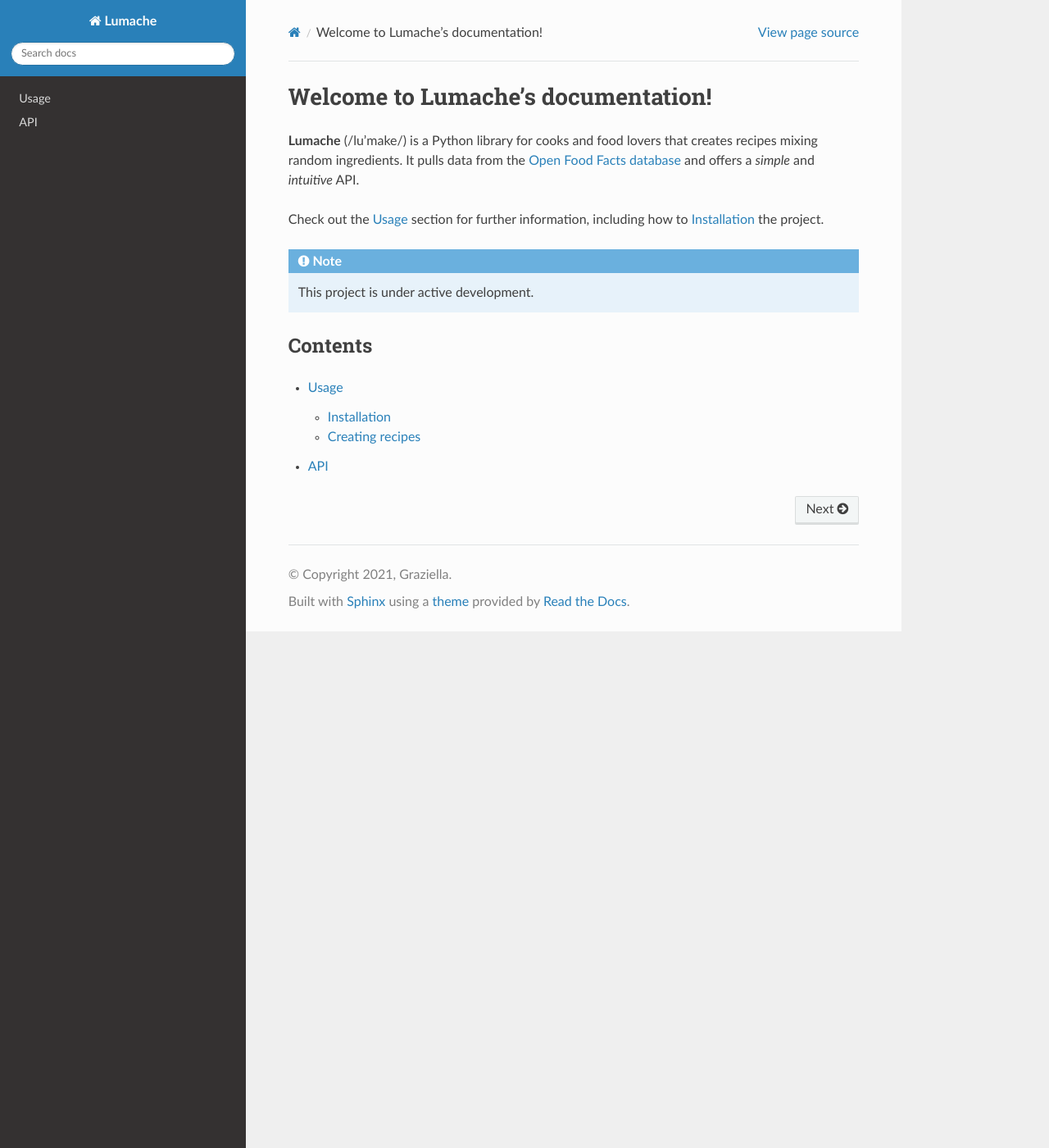
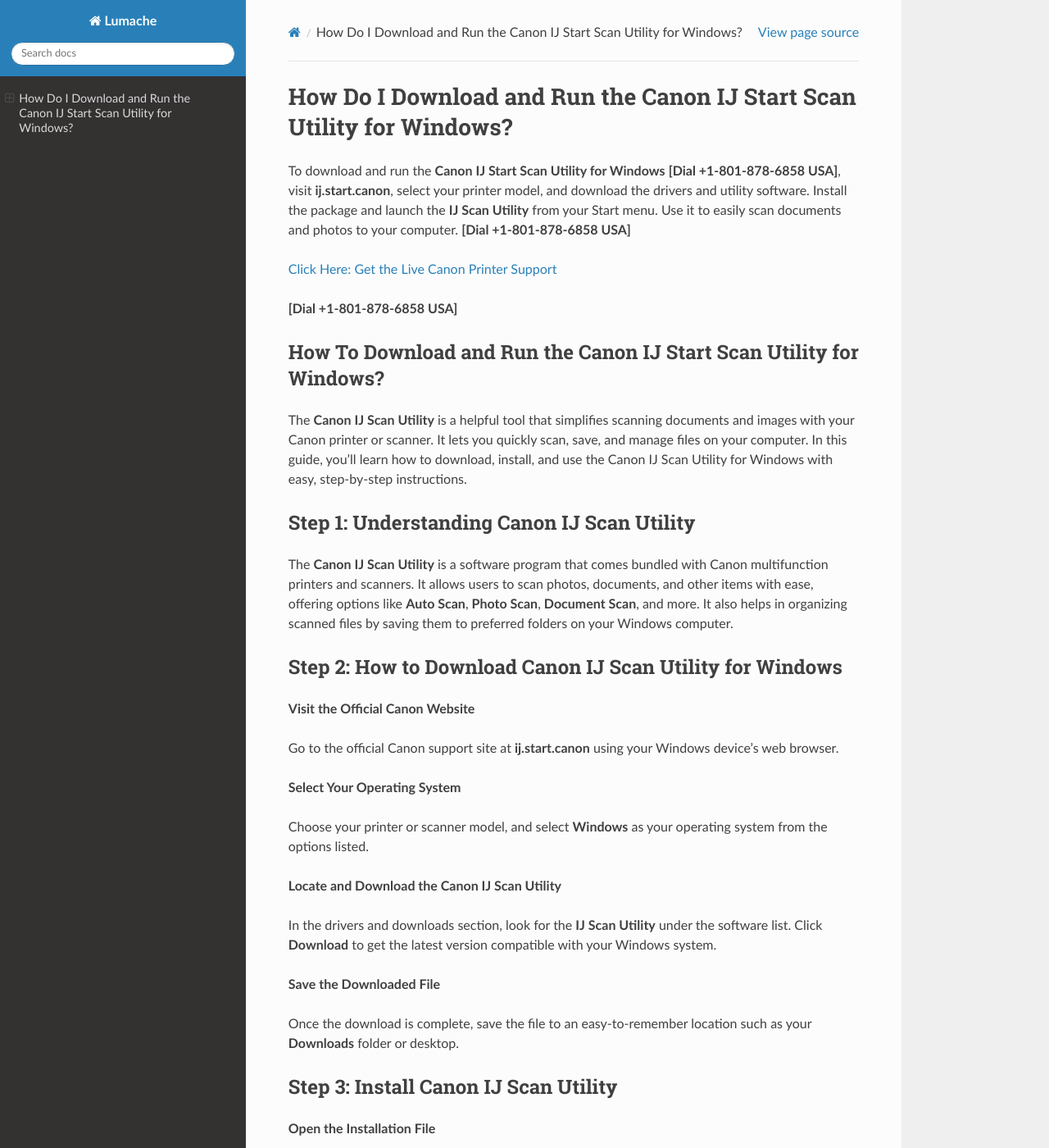
Before and after one commit to trickjack/scanutility-webmanual, a Sphinx documentation site: the page built from docs/source/index.rst, in a window 1280 px wide and 1400 px high. Shown: the whole window at 82% size. Built offline with Sphinx 7.4.7 and the Read the Docs theme 3.1.0, drawn with Linux system fonts in a browser that asks for light colours; some of the changed text lies outside the part shown.

Commit message:
Update index.rst

```diff
--- a/docs/source/index.rst
+++ b/docs/source/index.rst
@@ -1,22 +1,98 @@
-Welcome to Lumache's documentation!
-===================================
+How Do I Download and Run the Canon IJ Start Scan Utility for Windows?
+======================================================================
 
-**Lumache** (/lu'make/) is a Python library for cooks and food lovers
-that creates recipes mixing random ingredients.
-It pulls data from the `Open Food Facts database <https://world.openfoodfacts.org/>`_
-and offers a *simple* and *intuitive* API.
+To download and run the **Canon IJ Start Scan Utility for Windows** **[Dial +1-801-878-6858 USA]**, visit **ij.start.canon**, select your printer model, and download the drivers and utility software. Install the package and launch the **IJ Scan Utility** from your Start menu. Use it to easily scan documents and photos to your computer. **[Dial +1-801-878-6858 USA]**
 
-Check out the :doc:`usage` section for further information, including
-how to :ref:`installation` the project.
+`Click Here: Get the Live Canon Printer Support <https://jivo.chat/KlZSRejpBm>`_
 
-.. note::
+**[Dial +1-801-878-6858 USA]**
 
-   This project is under active development.
+How To Download and Run the Canon IJ Start Scan Utility for Windows?
+--------------------------------------------------------------------
 
-Contents
---------
+The **Canon IJ Scan Utility** is a helpful tool that simplifies scanning documents and images with your Canon printer or scanner. It lets you quickly scan, save, and manage files on your computer. In this guide, you’ll learn how to download, install, and use the Canon IJ Scan Utility for Windows with easy, step-by-step instructions.
 
-.. toctree::
+Step 1: Understanding Canon IJ Scan Utility
+-------------------------------------------
 
-   usage
-   api
+The **Canon IJ Scan Utility** is a software program that comes bundled with Canon multifunction printers and scanners. It allows users to scan photos, documents, and other items with ease, offering options like **Auto Scan**, **Photo Scan**, **Document Scan**, and more. It also helps in organizing scanned files by saving them to preferred folders on your Windows computer.
+
+Step 2: How to Download Canon IJ Scan Utility for Windows
+---------------------------------------------------------
+
+**Visit the Official Canon Website**
+
+Go to the official Canon support site at **ij.start.canon** using your Windows device’s web browser.
+
+**Select Your Operating System**
+
+Choose your printer or scanner model, and select **Windows** as your operating system from the options listed.
+
+**Locate and Download the Canon IJ Scan Utility**
+
+In the drivers and downloads section, look for the **IJ Scan Utility** under the software list. Click **Download** to get the latest version compatible with your Windows system.
+
+**Save the Downloaded File**
+
+Once the download is complete, save the file to an easy-to-remember location such as your **Downloads** folder or desktop.
+
+Step 3: Install Canon IJ Scan Utility
+-------------------------------------
+
+**Open the Installation File**
+
+Double-click the downloaded file to start the installation process.
+
+**Follow the On-Screen Instructions**
+
+Accept the license agreement and follow the prompts to proceed with the installation.
+
+**Choose Your Printer or Scanner**
+
+During setup, the program will detect your Canon device. Select your printer or scanner model from the list.
+
+**Complete the Installation**
+
+Finish the installation and confirm when prompted that the software has been installed successfully.
+
+Step 4: How to Run Canon IJ Scan Utility
+----------------------------------------
+
+**Open the Canon IJ Scan Utility**
+
+Go to your Windows **Start menu**, type **IJ Scan Utility** in the search bar, and open the program.
+
+**Select Your Scanning Mode**
+
+The utility offers various scan modes such as **Auto Scan**, **Document**, **Photo**, and **Custom**. Choose the one that suits your needs.
+
+**Scan Your Document or Photo**
+
+Place your document on the scanner bed or in the automatic document feeder. Click the desired scan option to start scanning.
+
+**Save the Scanned File**
+
+After scanning, you’ll be prompted to save the file. Choose your preferred folder and file format, then click **Save**.
+
+Troubleshooting the Canon IJ Scan Utility
+-----------------------------------------
+
+If you face issues while using the utility, consider these common fixes:
+
+- **Scanner Not Detected:** Ensure your printer or scanner is connected and powered on. Check network or USB connections.
+- **Scan Fails to Complete:** Restart both the scanner and computer, then try again.
+- **Scanning Quality Issues:** Clean the scanner glass and adjust the scan settings in the utility for better quality.
+
+Benefits of Using Canon IJ Scan Utility
+---------------------------------------
+
+- Simple and user-friendly interface
+- Multiple scanning modes for different needs
+- Saves scanned files directly to your preferred folders
+- Compatible with various Canon printers and scanners
+- Supports high-resolution photo and document scanning
+
+Final Thoughts
+--------------
+
+Downloading and running the **Canon IJ Scan Utility for Windows** is a straightforward process that greatly improves your scanning experience. With just a few clicks, you can easily scan documents, photos, and more, saving them directly to your computer. Whether for work, study, or personal use, the **Canon IJ Scan Utility** makes managing scanned files simple and efficient.
```
